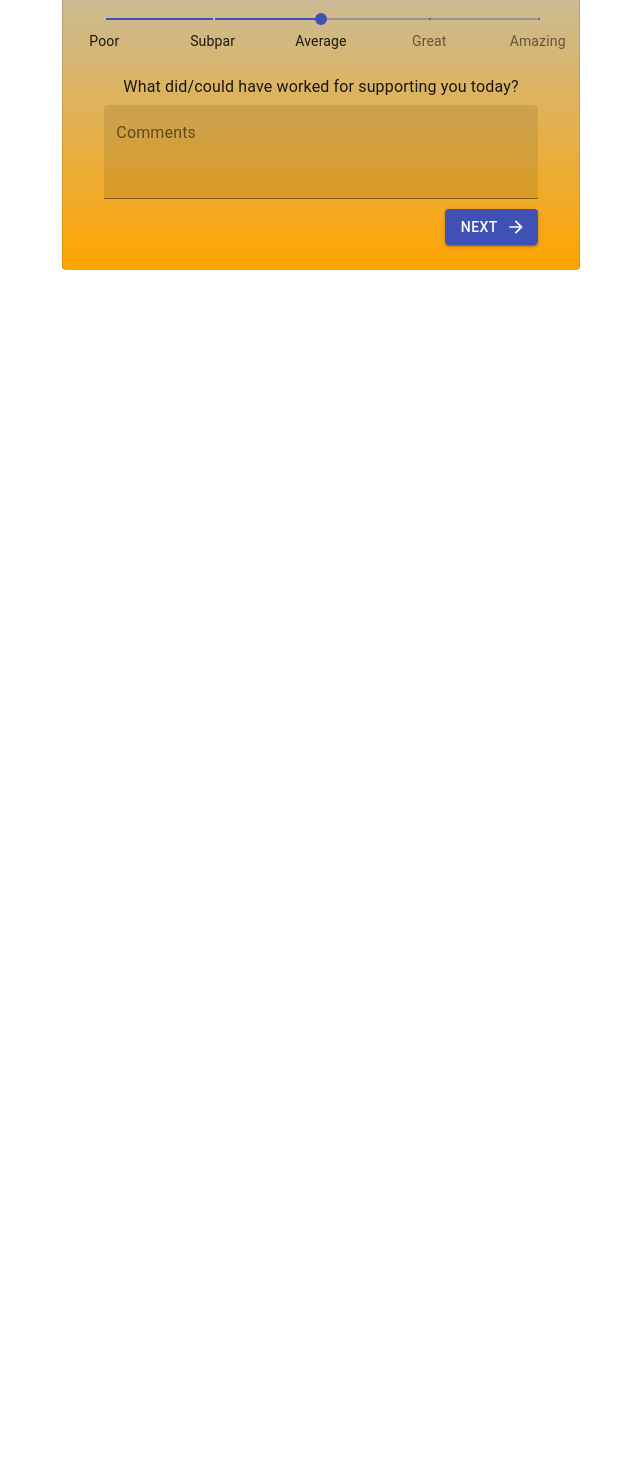
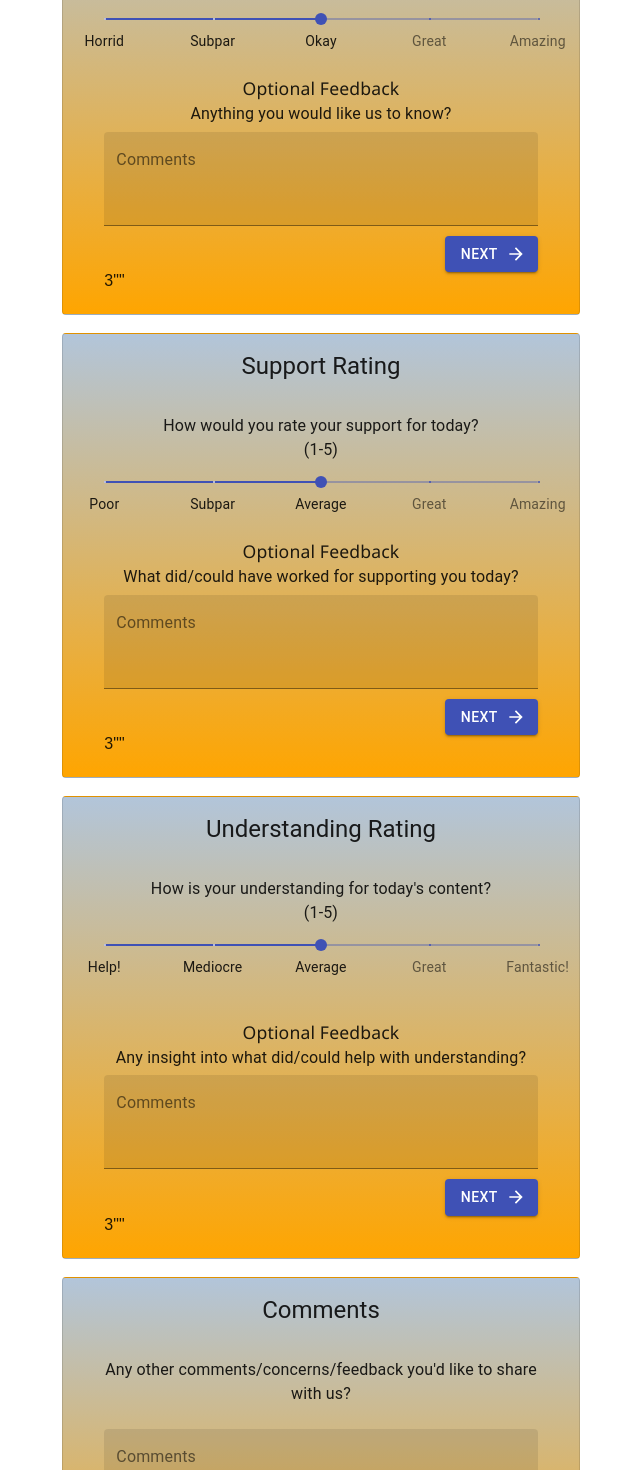
Before and after one commit to PixelWolfe/redux-feedback, a React (Create React App) app: page / in a window 1280 px wide. Shown: the part 400-1870 px from the top of the page, without its empty margins (319-959 px from the left). Before the commit the page ends 800 px from the top, so only its background shows below. Built offline with nearby package versions, Linux system fonts and the light colour scheme.

Commit message:
Attached all component inputs and sliders to reduxState

```diff
--- a/src/components/App/App.js
+++ b/src/components/App/App.js
@@ -4,6 +4,9 @@ import Header from '../Header/Header';
 import './App.css';
 import {Grid} from '@material-ui/core';
 
+import Comments from '../Comments/Comments';
+import Understanding from '../Understanding/Understanding';
+import Feeling from '../Feeling/Feeling'
 import Support from '../Support/Support';
 import FeedbackStepper from '../Stepper/Stepper';
 
@@ -26,7 +29,14 @@ class App extends Component {
           <Grid item xs={10}>
             <Grid container spacing={4} justify='center'>
               <Grid item xs={12} sm={10} md={8} lg={6} >
+
+                <Feeling/>
+                <br></br>
                 <Support/>
+                <br></br>
+                <Understanding/>
+                <br></br>
+                <Comments/>
               </Grid>
             </Grid>
           </Grid>
--- a/src/components/Comments/Comments.js
+++ b/src/components/Comments/Comments.js
@@ -10,7 +10,12 @@ import IconButton from '@material-ui/core/IconButton';
 import Icon from '@material-ui/core/Icon';
 import ArrowForward from '@material-ui/icons/ArrowForward';
 
+import {connect} from 'react-redux';
+
 class Comments extends Component{
+    textEntered = (event)=>{
+      this.props.dispatch({type: "SET_ADDITIONAL_COMMENTS", payload: event.target.value})
+    }
     render(){
         const cardStyle = {
             background: "linear-gradient(rgb(178, 197, 218), orange)",
@@ -37,24 +42,31 @@ class Comments extends Component{
               <br></br>
               <TextField
               inputProps={{
-                maxLength: 1250,
+                maxLength: 2500,
               }}
               style={textField}
               multiline={true}
-              rows='3'
-              rowsMax='6'
+              rows='6'
+              rowsMax='10'
               id="filled-basic"
               label="Comments"
-              variant="filled" />
+              variant="filled"
+              onChange={this.textEntered}/>
               <Typography align='right'>
                 <Button style={buffButtonMargin} variant="contained" color="primary" endIcon={<ArrowForward>Next</ArrowForward>}>
                 Next
                 </Button>
               </Typography>
+              {JSON.stringify(this.props.reduxState.additional_comments)}
+
             </CardContent>
           </Card>
         )
     }
 }
 
-export default Comments;
+const mapStateToProps= (reduxState) => ({
+  reduxState
+})
+
+export default connect(mapStateToProps)(Comments);
--- a/src/components/Feeling/Feeling.js
+++ b/src/components/Feeling/Feeling.js
@@ -11,7 +11,12 @@ import IconButton from '@material-ui/core/IconButton';
 import Icon from '@material-ui/core/Icon';
 import ArrowForward from '@material-ui/icons/ArrowForward';
 
+import {connect} from 'react-redux';
+
 class Feeling extends Component{
+    textEntered = (event)=>{
+      this.props.dispatch({type: 'SET_FEELING_COMMENT', payload: event.target.value})
+    }
     render(){
         const cardStyle = {
             background: "linear-gradient(rgb(178, 197, 218), orange)",
@@ -23,11 +28,9 @@ class Feeling extends Component{
             return `${value}`;
           }
 
-          let sliderValue = 3;
-
           const sliderChange= (e, value)=>{
               console.log(value);
-              sliderValue = value
+              this.props.dispatch({type:'SET_FEELING_RATING', payload: value})
           }
 
           const textField = {
@@ -60,6 +63,10 @@ class Feeling extends Component{
           const buffButtonMargin = {
             marginTop: '10px'
           }
+          const spanStyle = {
+            fontSize: '1.1rem',
+            fontFamily: 'Segoe UI, Tahoma, Geneva, Verdana, sans-serif'
+          }
         return(
             <Card variant="outlined" style={cardStyle}>
             <CardHeader
@@ -68,7 +75,7 @@ class Feeling extends Component{
             />
             <CardContent>
               <Typography align="center" id="discrete-slider" gutterBottom>
-                How have you been feeling today?<br/>(1-5)
+              How have you been feeling today?<br/>(1-5)
               </Typography>
               <Slider
                 defaultValue={3}
@@ -84,7 +91,7 @@ class Feeling extends Component{
               <br></br>
               <br></br>
               <Typography align="center" id="discrete-slider" gutterBottom>
-
+              <span style={spanStyle}>Optional Feedback</span><br></br>
               Anything you would like us to know?
 
               </Typography>
@@ -98,12 +105,15 @@ class Feeling extends Component{
               rowsMax='6'
               id="filled-basic"
               label="Comments"
-              variant="filled" />
+              variant="filled"
+              onChange={this.textEntered}/>
               <Typography align='right'>
                 <Button style={buffButtonMargin} variant="contained" color="primary" endIcon={<ArrowForward>Next</ArrowForward>}>
                 Next
                 </Button>
               </Typography>
+              {JSON.stringify(this.props.reduxState.feeling)}
+              {JSON.stringify(this.props.reduxState.feeling_comment)}
 
             </CardContent>
           </Card>
@@ -111,4 +121,8 @@ class Feeling extends Component{
     }
 }
 
-export default Feeling;
+const mapStateToProps = (reduxState)=>({
+  reduxState
+})
+
+export default connect(mapStateToProps)(Feeling);
--- a/src/components/Support/Support.js
+++ b/src/components/Support/Support.js
@@ -11,7 +11,12 @@ import IconButton from '@material-ui/core/IconButton';
 import Icon from '@material-ui/core/Icon';
 import ArrowForward from '@material-ui/icons/ArrowForward';
 
+import {connect} from 'react-redux';
+
 class Support extends Component{
+    textEntered = (event)=>{
+      this.props.dispatch({type: "SET_SUPPORT_COMMENT", payload: event.target.value})
+    }
     render(){
         const cardStyle = {
             background: "linear-gradient(rgb(178, 197, 218), orange)",
@@ -23,11 +28,9 @@ class Support extends Component{
             return `${value}`;
           }
 
-          let sliderValue = 3;
-
           const sliderChange= (e, value)=>{
               console.log(value);
-              sliderValue = value
+              this.props.dispatch({type: 'SET_SUPPORT_RATING', payload: value});
           }
 
           const textField = {
@@ -60,6 +63,10 @@ class Support extends Component{
           const buffButtonMargin = {
             marginTop: '10px'
           }
+          const spanStyle = {
+            fontSize: '1.1rem',
+            fontFamily: 'Segoe UI, Tahoma, Geneva, Verdana, sans-serif'
+          }
         return(
             <Card variant="outlined" style={cardStyle}>
             <CardHeader
@@ -68,7 +75,7 @@ class Support extends Component{
             />
             <CardContent>
               <Typography align="center" id="discrete-slider" gutterBottom>
-                How would you rate your support for today?<br/>(1-5)
+              How would you rate your support for today?<br/>(1-5)
               </Typography>
               <Slider
                 defaultValue={3}
@@ -84,9 +91,8 @@ class Support extends Component{
               <br></br>
               <br></br>
               <Typography align="center" id="discrete-slider" gutterBottom>
-
-              What did/could have worked for supporting you today?
-
+              <span style={spanStyle}>Optional Feedback</span><br></br>
+                What did/could have worked for supporting you today?
               </Typography>
               <TextField
               inputProps={{
@@ -98,17 +104,23 @@ class Support extends Component{
               rowsMax='6'
               id="filled-basic"
               label="Comments"
-              variant="filled" />
+              variant="filled"
+              onChange={this.textEntered}/>
               <Typography align='right'>
                 <Button style={buffButtonMargin} variant="contained" color="primary" endIcon={<ArrowForward>Next</ArrowForward>}>
                 Next
                 </Button>
               </Typography>
-
+              {JSON.stringify(this.props.reduxState.support)}
+              {JSON.stringify(this.props.reduxState.support_comment)}
             </CardContent>
           </Card>
         )
     }
 }
 
-export default Support;
+const mapStateToProps = (reduxState)=>({
+  reduxState
+})
+
+export default connect(mapStateToProps)(Support);
--- a/src/components/Understanding/Understanding.js
+++ b/src/components/Understanding/Understanding.js
@@ -11,7 +11,12 @@ import IconButton from '@material-ui/core/IconButton';
 import Icon from '@material-ui/core/Icon';
 import ArrowForward from '@material-ui/icons/ArrowForward';
 
+import {connect} from 'react-redux';
+
 class Understanding extends Component{
+    textEntered = (event)=>{
+      this.props.dispatch({type: "SET_UNDERSTANDING_COMMENT", payload: event.target.value})
+    }
     render(){
         const cardStyle = {
             background: "linear-gradient(rgb(178, 197, 218), orange)",
@@ -23,11 +28,9 @@ class Understanding extends Component{
             return `${value}`;
           }
 
-          let sliderValue = 3;
-
           const sliderChange= (e, value)=>{
               console.log(value);
-              sliderValue = value
+              this.props.dispatch({type: "SET_UNDERSTANDING_RATING", payload: value})
           }
 
           const textField = {
@@ -60,6 +63,10 @@ class Understanding extends Component{
           const buffButtonMargin = {
             marginTop: '10px'
           }
+          const spanStyle = {
+            fontSize: '1.1rem',
+            fontFamily: 'Segoe UI, Tahoma, Geneva, Verdana, sans-serif'
+          }
         return(
             <Card variant="outlined" style={cardStyle}>
             <CardHeader
@@ -83,10 +90,10 @@ class Understanding extends Component{
               />
               <br></br>
               <br></br>
+              <br></br>
               <Typography align="center" id="discrete-slider" gutterBottom>
-
+              <span style={spanStyle}>Optional Feedback</span><br></br>
               Any insight into what did/could help with understanding?
-
               </Typography>
               <TextField
               inputProps={{
@@ -98,17 +105,23 @@ class Understanding extends Component{
               rowsMax='6'
               id="filled-basic"
               label="Comments"
-              variant="filled" />
+              variant="filled"
+              onChange={this.textEntered}/>
               <Typography align='right'>
                 <Button style={buffButtonMargin} variant="contained" color="primary" endIcon={<ArrowForward>Next</ArrowForward>}>
                 Next
                 </Button>
               </Typography>
-
+              {JSON.stringify(this.props.reduxState.understanding)}
+              {JSON.stringify(this.props.reduxState.understanding_comment)}
             </CardContent>
           </Card>
         )
     }
 }
 
-export default Understanding;
+const mapStateToProps = (reduxState) =>({
+  reduxState
+})
+
+export default connect(mapStateToProps)(Understanding);
--- a/src/index.js
+++ b/src/index.js
@@ -8,28 +8,37 @@ import {Provider} from 'react-redux';
 import registerServiceWorker from './registerServiceWorker';
 
 const defaultState = {
-    feeling: null,
-    understanding: null,
-    supported: null,
-    comments: null
+    feeling: 3,
+    feeling_comment: '',
+    understanding: 3,
+    understanding_comment: '',
+    support: 3,
+    support_comment: '',
+    additional_comments: '',
 }
 
 const feedback = (state = defaultState, action)=>{
     switch(action.type){
-        case 'SET_FEELING':
+        case 'SET_FEELING_RATING':
             return {...state, feeling: action.payload};
-        case 'SET_UNDERSTANDING':
+        case 'SET_FEELING_COMMENT':
+            return {...state, feeling_comment: action.payload};
+        case 'SET_UNDERSTANDING_RATING':
             return {...state, understanding: action.payload}
-        case 'SET_SUPPORTED':
-            return {...state, supported: action.payload}
-        case 'SET_COMMENTS':
-            return {...state, comments: action.payload}
+        case 'SET_UNDERSTANDING_COMMENT':
+            return {...state, understanding_comment: action.payload}
+        case 'SET_SUPPORT_RATING':
+            return {...state, support: action.payload}
+        case 'SET_SUPPORT_COMMENT':
+            return {...state, support_comment: action.payload}
+        case 'SET_ADDITIONAL_COMMENTS':
+            return {...state, additional_comments: action.payload}
     }
     return state;
 }
 
 const storeInstance = createStore(
-    combineReducers(feedback), applyMiddleware(logger)
+    feedback, applyMiddleware(logger)
 )
 
 ReactDOM.render(<Provider store={storeInstance}><App /></Provider>, document.getElementById('root'));
```
